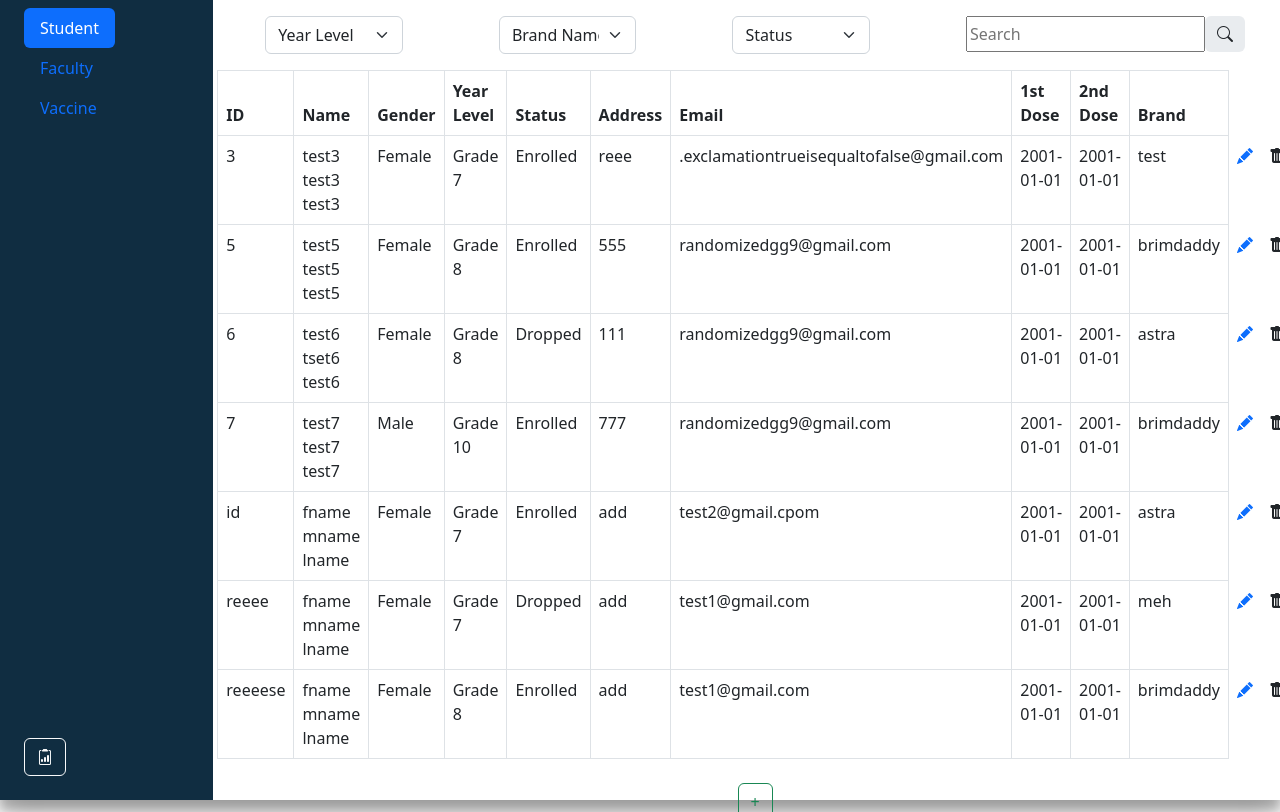
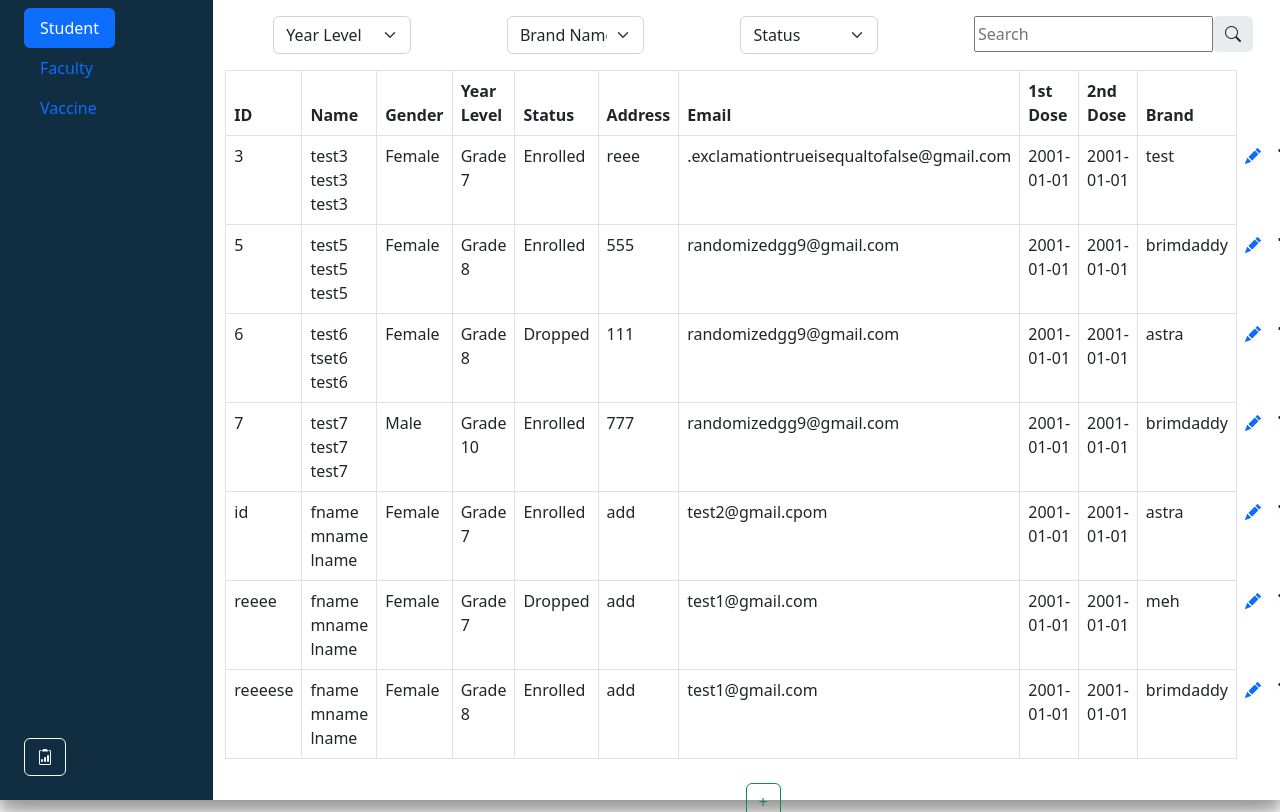
Before and after one commit to MorganPendragon/vms, a PHP site: page /adminview.php in a window 1280 px wide. Shown: the top 812 px of the page. Run offline with PHP 8.4, Linux system fonts and the light colour scheme; data comes from the database, SQL or seed files in the repository; data that the repository does not hold is empty; some libraries are stand-ins or nearby versions.

Commit message:
remove row div

```diff
--- a/adminview.php
+++ b/adminview.php
@@ -45,7 +45,6 @@
     </header>
     <main>
         <!--sidebar-->
-        <div class="row">
             <div class="container-fluid window-height elevation-4" aria-orientation="vertical">
                 <div class=" row flex-nowrap">
                     <div class="col-auto col-md-3 col-xl-2 px-sm-2 px-0" style="background-color:#102d41">
```
